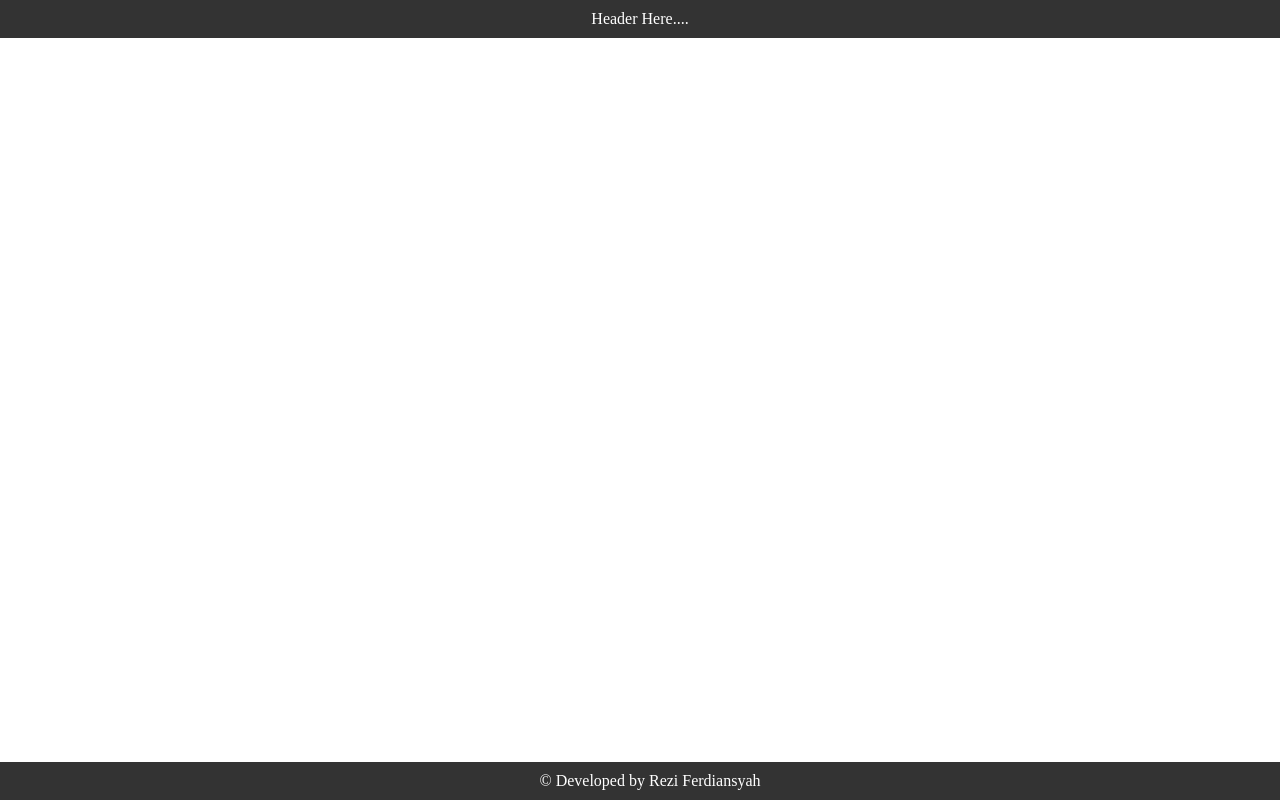
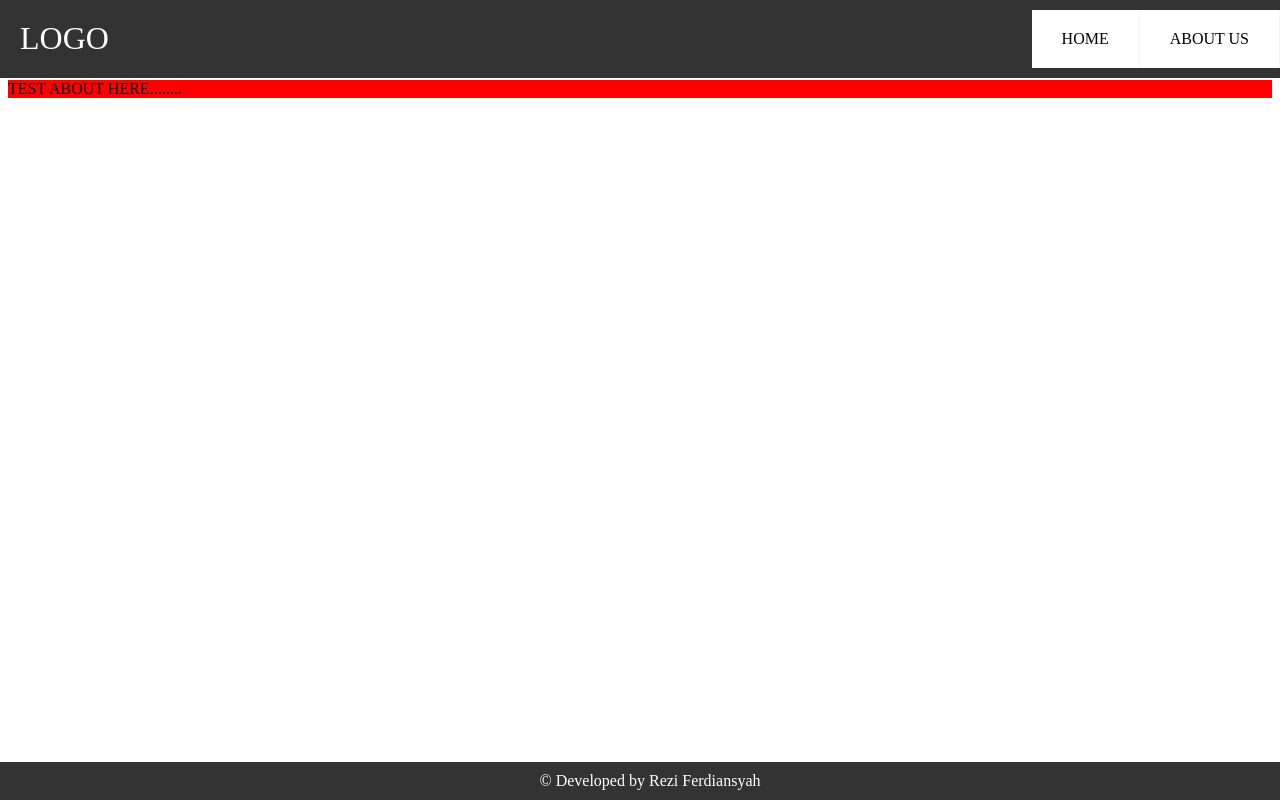
Before and after one commit to reziferdiansyah/Frontend-Assessment-Catalog, a Nuxt app: page /about in a window 1280 px wide. Built offline with nearby package versions, Linux system fonts and the light colour scheme.

Commit message:
update-header

```diff
--- a/components/Header.vue
+++ b/components/Header.vue
@@ -1,12 +1,14 @@
 <template>
-    <div class="fixed-header">
-        <div class="container">
-          Header Here....
-        </div>
-        <!-- <NuxtLink to="/">Home</NuxtLink>
-        <br>
-        <NuxtLink to="/about">About</NuxtLink> -->
-    </div>
+      <header class="header">
+       <a href="/" class="logo">LOGO</a>
+       <input class="menu-btn" type="checkbox" id="menu-btn" />
+       <label class="menu-icon" for="menu-btn"><span class="navicon"></span></label>
+       <!-- Navigation Menu -->
+       <ul class="menu" style="text-transform: uppercase;">
+         <li><a href="/">home</a></li>
+         <li><a href="/about">about us</a></li>
+      </ul>
+     </header>
 </template>
 
 
@@ -20,13 +22,11 @@ export default {
 </script>
 
 <style scoped>
-.container{
-        width: 80%;
-        margin: 0 auto; /* Center the DIV horizontally */
-        justify-content: center;
-        text-align: center;
+a {
+  color: #000;
 }
-    .fixed-header{
+/* header */
+.header {
   width: 100%;
   position: fixed;
   background: #333;
@@ -34,6 +34,119 @@ export default {
   color: #fff;
   left: 0;
   top: 0;
+}
+.header ul {
+  margin: 0;
+  padding: 0;
+  list-style: none;
+  overflow: hidden;
+  background-color: #fff;
+}
+.header li a {
+  display: block;
+  padding: 20px 20px;
+  border-right: 1px solid #f4f4f4;
+  text-decoration: none;
+}
+.header li a:hover,
+.header .menu-btn:hover {
+  background-color: #f4f4f4;
+}
+.header .logo {
+  display: block;
+  float: left;
+  font-size: 2em;
+  padding: 10px 20px;
+  text-decoration: none;
+  color: white;
+}
+/* menu */
+.header .menu {
+  clear: both;
+  max-height: 0;
+  transition: max-height .2s ease-out;
+}
 
+/* menu icon */
+.header .menu-icon {
+  cursor: pointer;
+  display: inline-block;
+  float: right;
+  padding: 28px 20px;
+  position: relative;
+  user-select: none;
+}
+.header .menu-icon .navicon {
+  background: white;
+  display: block;
+  height: 2px;
+  position: relative;
+  transition: background .2s ease-out;
+  width: 18px;
+}
+
+.header .menu-icon .navicon:before,
+.header .menu-icon .navicon:after {
+  background: white;
+  content: '';
+  display: block;
+  height: 100%;
+  position: absolute;
+  transition: all .2s ease-out;
+  width: 100%;
+}
+
+.header .menu-icon .navicon:before {
+  top: 5px;
+}
+
+.header .menu-icon .navicon:after {
+  top: -5px;
+}
+
+/* menu btn */
+
+.header .menu-btn {
+  display: none;
+}
+
+.header .menu-btn:checked ~ .menu {
+  max-height: 240px;
+}
+
+.header .menu-btn:checked ~ .menu-icon .navicon {
+  background: transparent;
+}
+
+.header .menu-btn:checked ~ .menu-icon .navicon:before {
+  transform: rotate(-45deg);
+}
+
+.header .menu-btn:checked ~ .menu-icon .navicon:after {
+  transform: rotate(45deg);
+}
+
+.header .menu-btn:checked ~ .menu-icon:not(.steps) .navicon:before,
+.header .menu-btn:checked ~ .menu-icon:not(.steps) .navicon:after {
+  top: 0;
+}
+
+/* 48em = 768px */
+
+@media (min-width: 48em) {
+  .header li {
+    float: left;
+  }
+  .header li a {
+    padding: 20px 30px;
+  }
+  .header .menu {
+    clear: none;
+    float: right;
+    max-height: none;
+  }
+  .header .menu-icon {
+    display: none;
+  }
 }
 </style>
--- a/layouts/homepage.vue
+++ b/layouts/homepage.vue
@@ -1,10 +1,9 @@
 <template>
   <div>
-    <div class="header">
+    <div>
       <Header />
     </div>
-    <div class="mt-36 xl:mt-40">
-      <!-- <Nuxt /> -->
+    <div style="margin-top: 80px;background-color: red;">
        <NuxtPage/>
     </div>
     <div>
--- a/pages/about/index.vue
+++ b/pages/about/index.vue
@@ -1,7 +1,5 @@
 <template>
-  <div>
-    ABOUT HERE.....
-  </div>
+  <div>TEST ABOUT HERE........</div>
 </template>
 
 <script setup>
```
Lines whose indentation alone changed are shown as unchanged.
